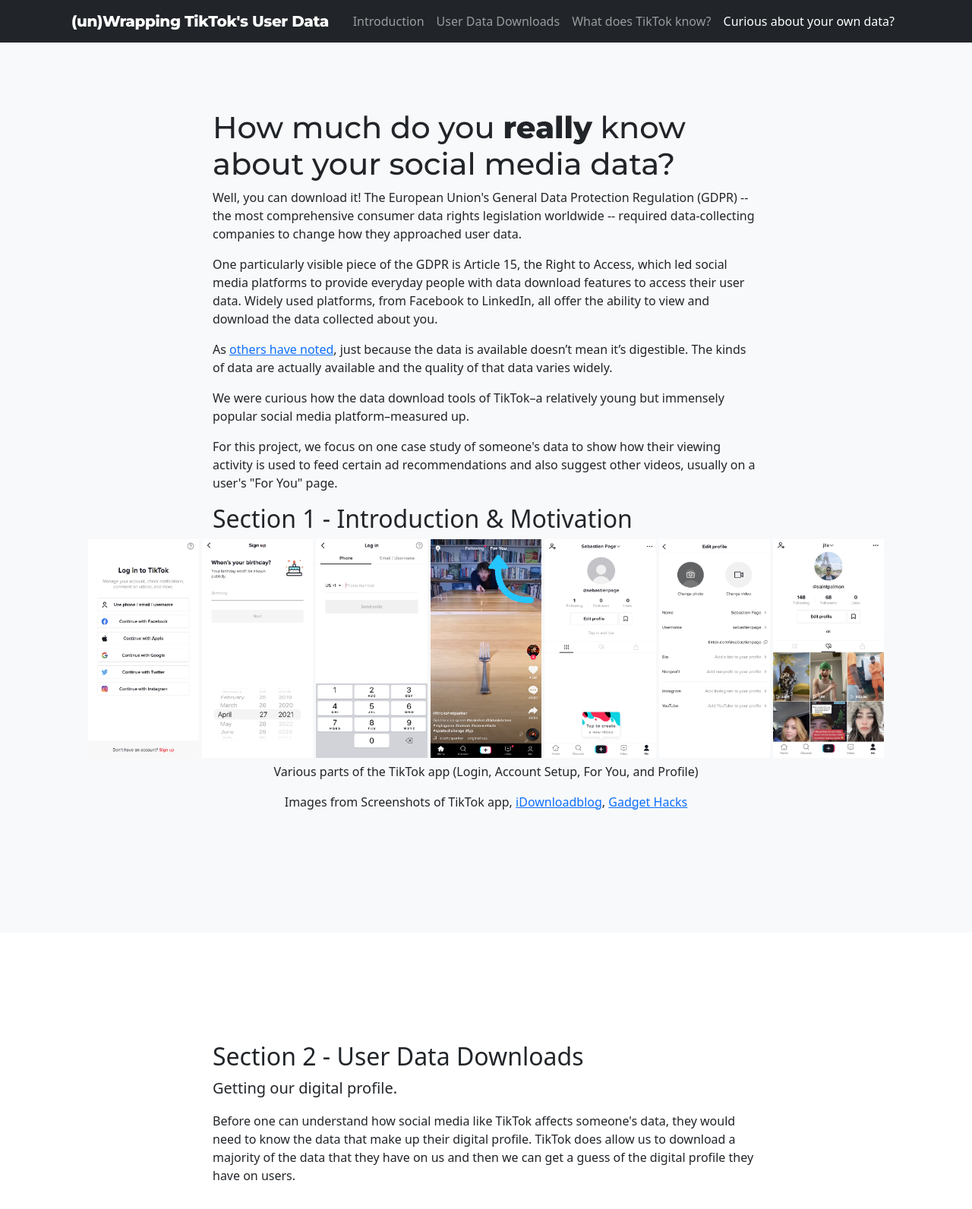
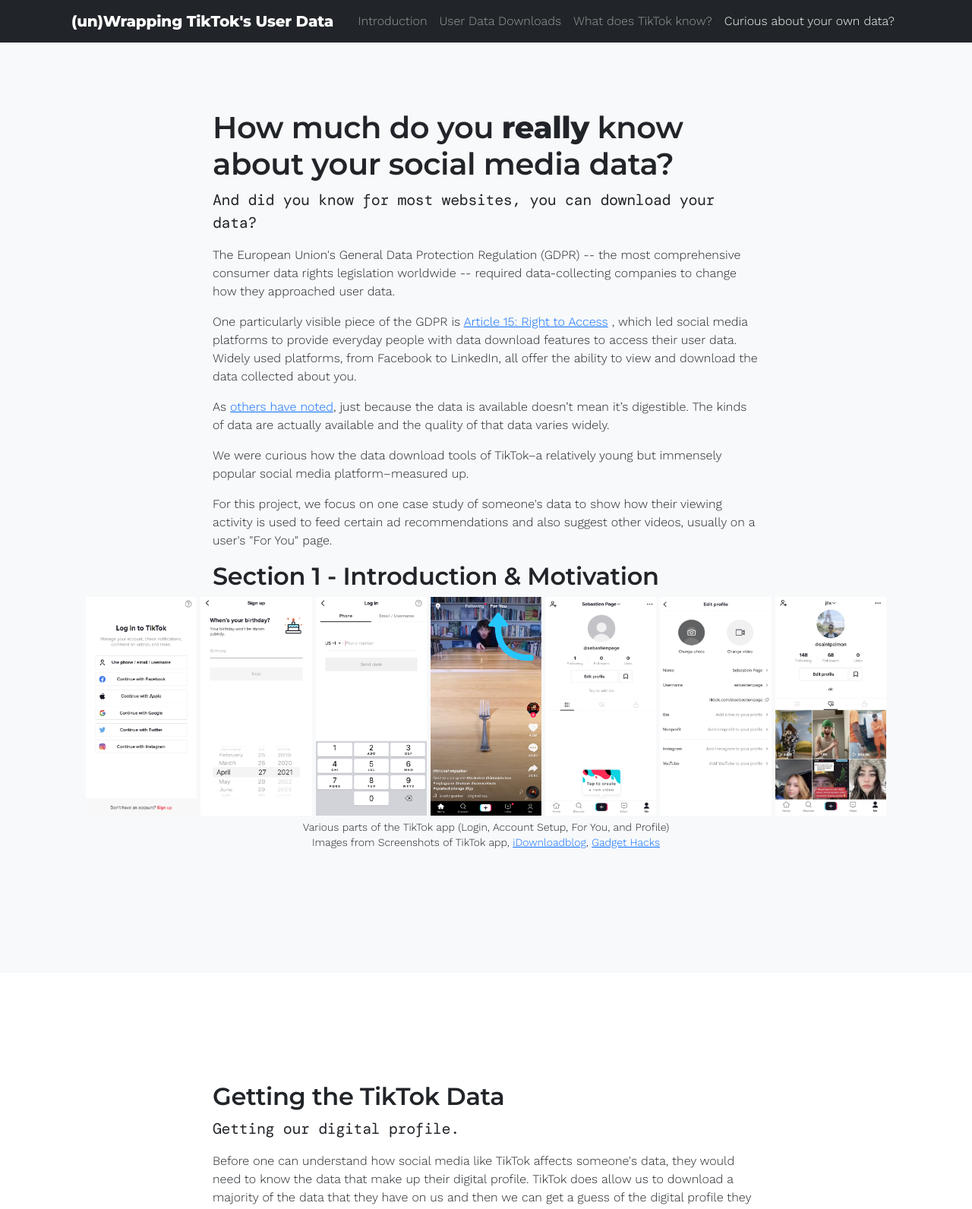
Before and after one commit to ochan1/info247-sp22-tiktok-unwrapped, a website: page dist/index.html in a window 1280 px wide. Shown: the top 1592 px of the page at 76% size. Drawn offline with nearby package versions, Linux system fonts and the light colour scheme.

Commit message:
Update index and css

```diff
--- a/dist/index.html
+++ b/dist/index.html
@@ -11,7 +11,7 @@
         <link href="css/styles.css" rel="stylesheet" />
         <link rel="preconnect" href="https://fonts.googleapis.com">
         <link rel="preconnect" href="https://fonts.gstatic.com" crossorigin>
-        <link href="https://fonts.googleapis.com/css2?family=DM+Mono:wght@500&family=Montserrat:wght@500;800&display=swap" rel="stylesheet">
+        <link href="https://fonts.googleapis.com/css2?family=DM+Mono:wght@400&family=Montserrat:wght@600;800&family=Work+Sans:wght@300&display=swap" rel="stylesheet">
     </head>
     <style>
         img.section1 {
@@ -53,16 +53,17 @@
                         <h1>
                         How much do you <strong>really</strong> know about your social media data?
                         </h1>
+                        <p class="lead">And did you know for most websites, you can download your data? </p>
                         <p>
-                        Well, you can download it!
+
                             The European Union's General Data Protection Regulation (GDPR) -- the most
                          comprehensive consumer data rights legislation worldwide -- required data-collecting companies
                         to change how they approached user data.
                         </p>
 
                         <p>
-                            One particularly visible piece of the GDPR is Article 15, the Right to Access, which led social
-                            media platforms to provide everyday people with data download features to access their user data.
+                            One particularly visible piece of the GDPR is <a href="https://gdpr-info.eu/art-15-gdpr/">Article 15: Right to Access</a>
+                            , which led social media platforms to provide everyday people with data download features to access their user data.
                             Widely used platforms, from Facebook to LinkedIn, all offer the ability to view and download the
                              data collected about you.
                         </p>
@@ -93,13 +94,17 @@
                         <img class="section1" alt="" src="img/section1/image6.png">
                         <img class="section1" alt="" src="img/section1/image7.png">
                     </span>
-                    <p>
-                        Various parts of the TikTok app (Login, Account Setup, For You, and Profile)
-                    </p>
-                    <p>
-                        Images from Screenshots of TikTok app,
-                        <a href="https://www.idownloadblog.com/2021/05/27/how-to-change-display-name-username-intiktok-iphone/">iDownloadblog</a>,
-                        <a href="https://smartphones.gadgethacks.com/how-to/hide-your-liked-videos-tiktok-so-nobody-can-see-them-but-you-0384299/">Gadget Hacks</a>
+
+                        <p class="card-subtitle">
+                        <small>Various parts of the TikTok app (Login, Account Setup, For You, and Profile)</small>
+                        </p>
+
+                        <p class="card-subtitle"></p>
+                        <small>
+                            Images from Screenshots of TikTok app,
+                            <a href="https://www.idownloadblog.com/2021/05/27/how-to-change-display-name-username-intiktok-iphone/">iDownloadblog</a>,
+                            <a href="https://smartphones.gadgethacks.com/how-to/hide-your-liked-videos-tiktok-so-nobody-can-see-them-but-you-0384299/">Gadget Hacks</a>
+                        </small>
                     </p>
                 </center>
             </div>
@@ -108,7 +113,7 @@
             <div class="container px-4">
                 <div class="row gx-4 justify-content-center">
                     <div class="col-lg-8">
-                        <h2>Section 2 - User Data Downloads</h2>
+                        <h2>Getting the TikTok Data</h2>
                         <p class="lead">
                             Getting our digital profile.
                         </p>
@@ -134,7 +139,7 @@
                                 </ol>
                             </div>
                             <div class="column" style="text-align:center;">
-                                <video width="80%" height="360" controls>
+                                <video width="80%" height="600" controls>
                                     <source src="img/tiktok_download_data_tutorial.mov" type="video/mp4">
                                     Your browser does not support the video tag.
                                 </video>
@@ -288,7 +293,7 @@
         <!-- Footer-->
         <footer class="py-5 bg-dark">
             <div class="container px-4">
-                <p class="m-0 text-center text-white">Spring 2022 Info 247 and Algorithms Unwrapped Capstone</p>
+                <p class="m-0 text-center lead text-white">Spring 2022 Info 247 and MIMS Algorithms Unwrapped Capstone</p>
 
                 <p class="m-0 text-center text-white">
                     This project supports the work being done for MIMS Capstone Project,
```
Also changed, not shown: dist/css/styles.css.
